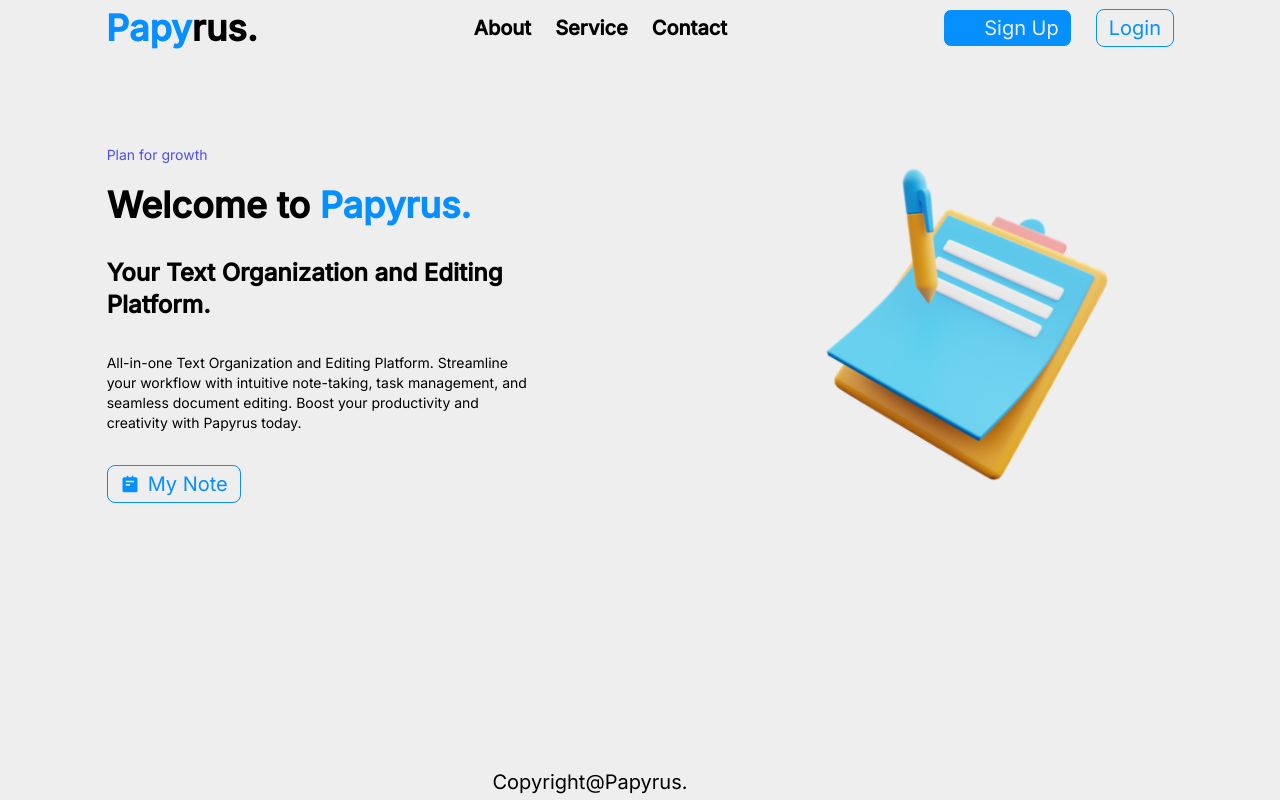
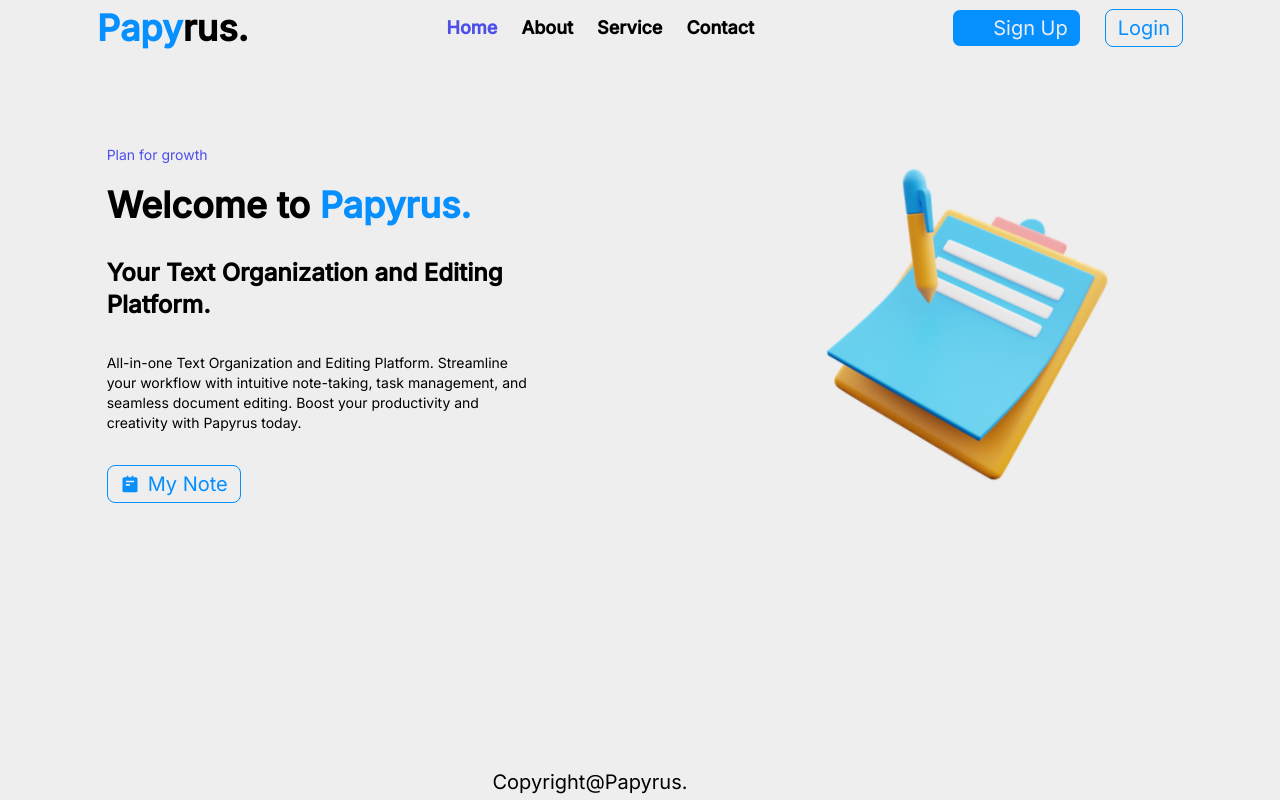
Before and after one commit to PapyrusProject/papyrus-depreciated, a React (Vite) app: page / in a window 1280 px wide. Built offline with nearby package versions, Linux system fonts and the light colour scheme; some icons are missing.

Commit message:
feat: add navlink home

```diff
--- a/package.json
+++ b/package.json
@@ -10,8 +10,9 @@
     "preview": "vite preview"
   },
   "dependencies": {
+    "@hookform/resolvers": "^3.3.1",
     "@phosphor-icons/react": "^2.0.10",
-    "@hookform/resolvers": "^3.3.1",
+    "framer-motion": "^10.16.4",
     "react": "^18.2.0",
     "react-dom": "^18.2.0",
     "react-hook-form": "^7.46.1",
--- a/src/components/Header/Header.tsx
+++ b/src/components/Header/Header.tsx
@@ -8,6 +8,9 @@ import { useNavigate, useLocation } from "react-router-dom";
 //React icons Packages
 import { PiUserFill } from "react-icons/pi";
 
+//import motion
+import { motion, useCycle } from "framer-motion"
+
 interface HeaderProps {
   onOpenLoginModal(): void;
 }
@@ -15,6 +18,7 @@ interface HeaderProps {
 export default function Header({ onOpenLoginModal }: HeaderProps) {
   const location = useLocation();
   const navigate = useNavigate();
+  const menu = useCycle(false, true)
 
   function RedirectTo() {
     navigate("/signup");
@@ -25,7 +29,12 @@ export default function Header({ onOpenLoginModal }: HeaderProps) {
       <a href="/" className="text-4xl text-primary font-bold">
         Papy<span className="text-black">rus.</span>
       </a>
-      <div className="flex items-center gap-4">
+      <div className="hidden md:flex  items-center gap-4">
+        <Navlink
+          name="Home"
+          page="/"
+          atualPage={location.pathname === "/"}
+        />
         <Navlink
           name="About"
           page="/about"
@@ -42,7 +51,7 @@ export default function Header({ onOpenLoginModal }: HeaderProps) {
           atualPage={location.pathname === "/contact"}
         />
       </div>
-      <div className="flex gap-6">
+      <div className="hidden md:flex gap-6">
         <Btn
           icon={<PiUserFill />}
           name="Sign Up"
@@ -57,6 +66,7 @@ export default function Header({ onOpenLoginModal }: HeaderProps) {
           func={onOpenLoginModal}
         />
       </div>
+
     </nav>
   );
 }
--- a/src/components/Links/Navlink.tsx
+++ b/src/components/Links/Navlink.tsx
@@ -10,7 +10,7 @@ export default function Navlink({ name, page, atualPage }: NavLinkProps) {
     return (
         <a
             href={page}
-            className={`p-1 font-semibold ${atualPage ? 'text-secondary' : 'text-black'} hover:text-primary text-sm md:text-md lg:text-xl   `}
+            className={`p-1 font-semibold ${atualPage ? 'text-secondary' : 'text-black'} hover:text-primary text-sm md:text-lg`}
         >
             {name}
         </a>
```
Also changed, not shown: 1 other file (tests, documents, lock files or other folders).
